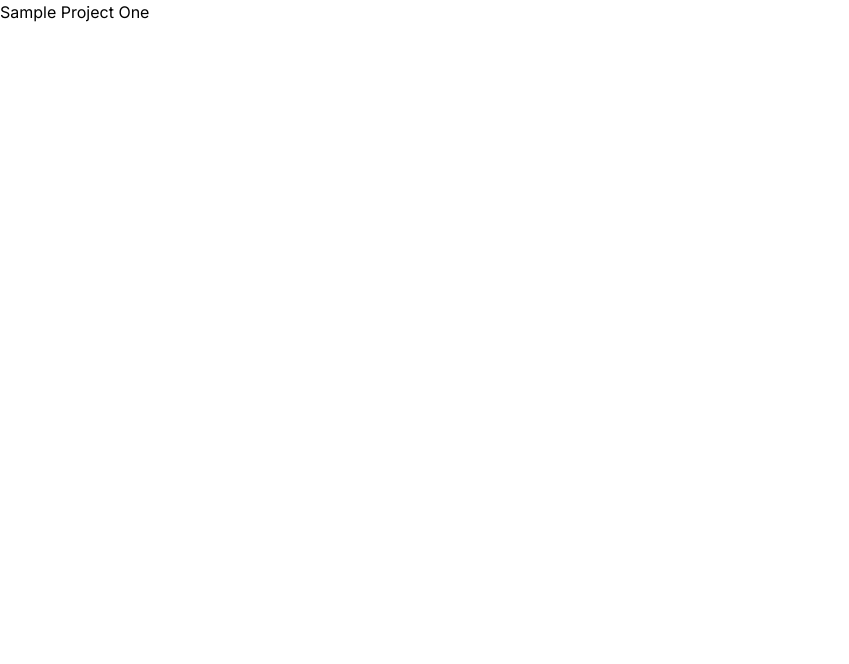
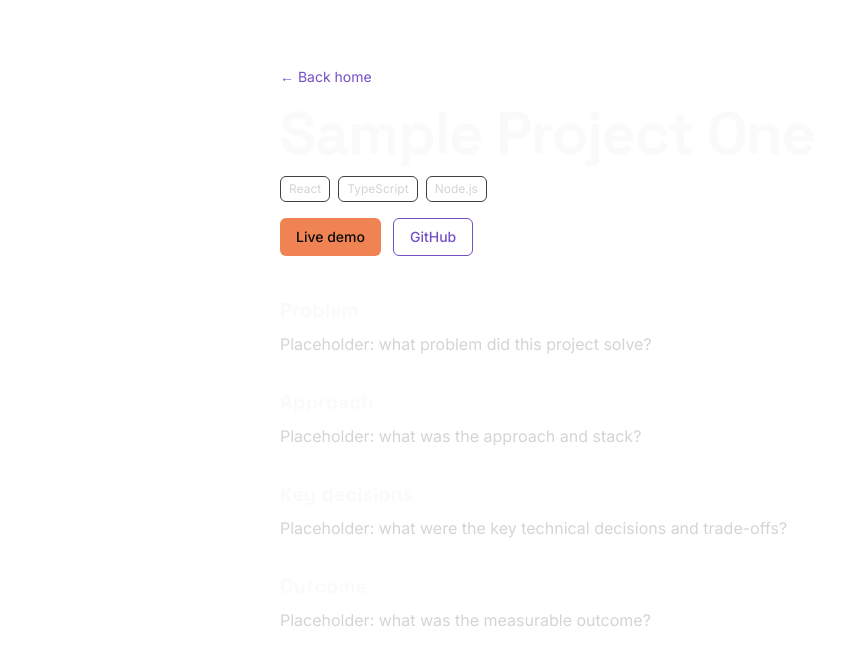
Before and after one commit to KristianColville1/KristianColville1, a React (Vite) app in the folder frontend/: page /projects/sample-project-one in a window 1280 px wide. Shown: the top 664 px of the page, without its empty margins (0-849 px from the left). Built offline with nearby package versions, Linux system fonts and the light colour scheme.

Commit message:
feat: add the project case-study detail page

```diff
--- /dev/null
+++ b/frontend/src/components/templates/ProjectDetailTemplate.tsx
@@ -0,0 +1,56 @@
+import { Link } from 'react-router-dom';
+import { Heading } from '../atoms/Heading';
+import { TechChip } from '../atoms/TechChip';
+import { Button } from '../atoms/Button';
+import type { Project } from '../../content/types';
+
+type ProjectDetailTemplateProps = {
+  project: Project;
+};
+
+export function ProjectDetailTemplate({ project }: ProjectDetailTemplateProps) {
+  return (
+    <article className="mx-auto max-w-3xl px-6 py-16" data-testid="project-detail-page">
+      <Link to="/" className="text-sm text-accent-purple hover:underline">
+        ← Back home
+      </Link>
+      <Heading level={1} className="mt-4">
+        {project.name}
+      </Heading>
+      <div className="mt-3 flex flex-wrap gap-2">
+        {project.stack.map((tech) => (
+          <TechChip key={tech} label={tech} />
+        ))}
+      </div>
+      <div className="mt-4 flex gap-3">
+        {project.liveUrl && (
+          <Button href={project.liveUrl} variant="primary">
+            Live demo
+          </Button>
+        )}
+        <Button href={project.repoUrl} variant="secondary">
+          GitHub
+        </Button>
+      </div>
+
+      <section className="mt-10 space-y-8">
+        <div>
+          <Heading level={3}>Problem</Heading>
+          <p className="mt-2 text-neutral-700 dark:text-neutral-300">{project.caseStudy.problem}</p>
+        </div>
+        <div>
+          <Heading level={3}>Approach</Heading>
+          <p className="mt-2 text-neutral-700 dark:text-neutral-300">{project.caseStudy.approach}</p>
+        </div>
+        <div>
+          <Heading level={3}>Key decisions</Heading>
+          <p className="mt-2 text-neutral-700 dark:text-neutral-300">{project.caseStudy.decisions}</p>
+        </div>
+        <div>
+          <Heading level={3}>Outcome</Heading>
+          <p className="mt-2 text-neutral-700 dark:text-neutral-300">{project.caseStudy.outcome}</p>
+        </div>
+      </section>
+    </article>
+  );
+}
--- a/frontend/src/pages/ProjectDetail.tsx
+++ b/frontend/src/pages/ProjectDetail.tsx
@@ -1,5 +1,6 @@
 import { useParams, Navigate } from 'react-router-dom';
 import { useProjects } from '../hooks/useProjects';
+import { ProjectDetailTemplate } from '../components/templates/ProjectDetailTemplate';
 
 export function ProjectDetail() {
   const { slug } = useParams<{ slug: string }>();
@@ -10,5 +11,5 @@ export function ProjectDetail() {
     return <Navigate to="/" replace />;
   }
 
-  return <div data-testid="project-detail-page">{project.name}</div>;
+  return <ProjectDetailTemplate project={project} />;
 }
```
Also changed, not shown: 1 other file (tests, documents, lock files or other folders).
